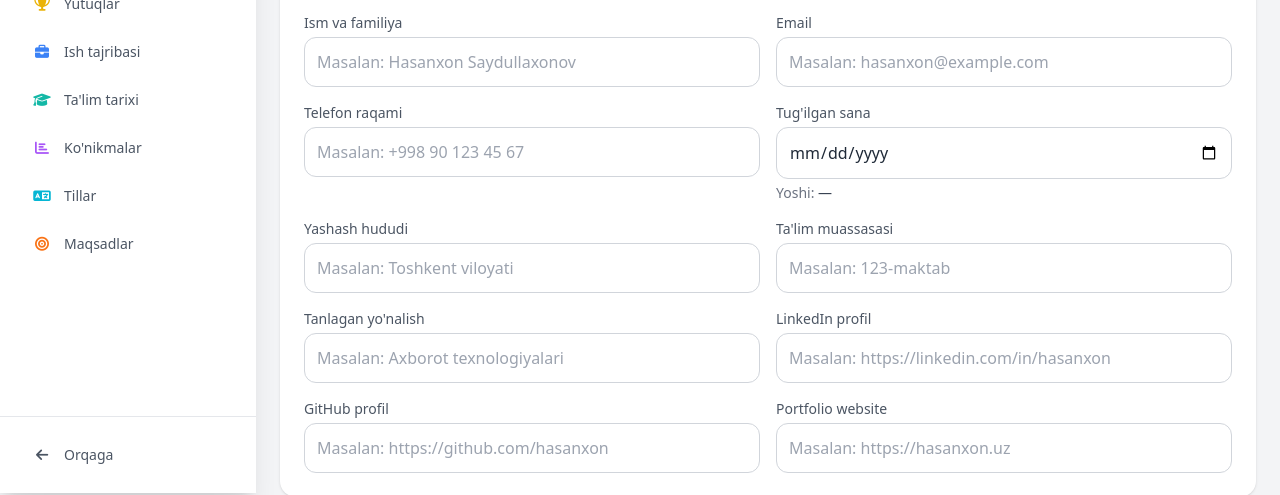
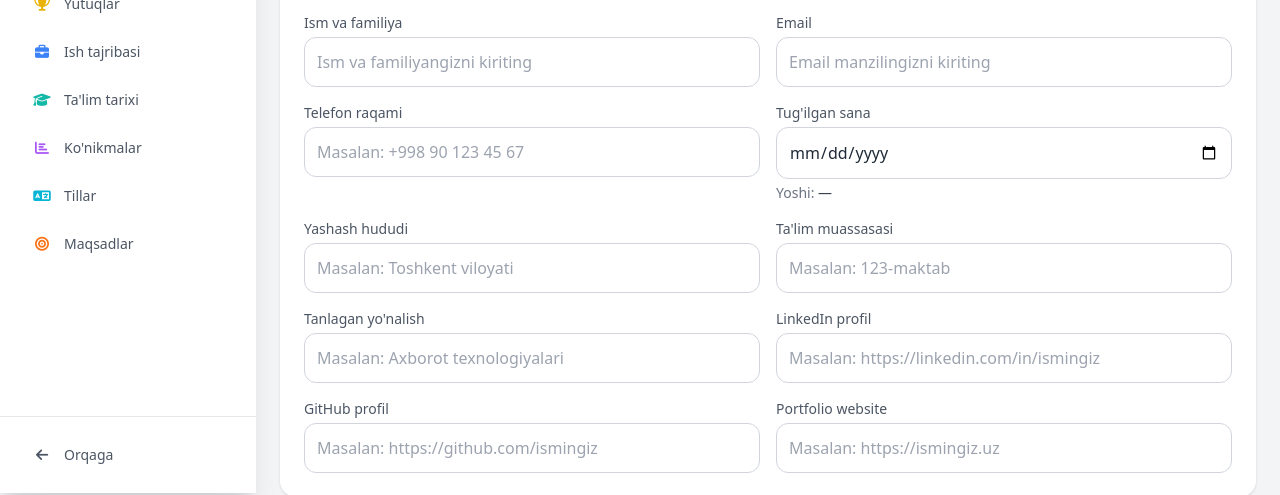
Before and after one commit to Texnovoy2024/e-portfolio-pro, a plain HTML site: page portfolio-editor.html in a window 1280 px wide. Shown: the part 307-802 px from the top of the page. Drawn offline with nearby package versions, Linux system fonts and the light colour scheme.

Commit message:
fix: placeholder lardan shaxsiy ism-familiya o'chirildi, umumiy ko'rinishga o'zgartirildi

```diff
--- a/portfolio-editor.html
+++ b/portfolio-editor.html
@@ -96,16 +96,16 @@
  <div id="infoSection" class="bg-white rounded-2xl shadow p-6">
  <h2 class="text-xl font-semibold text-gray-800 mb-4 flex items-center gap-2"><i class="fa-solid fa-user text-indigo-500"></i> Umumiy ma'lumotlar</h2>
  <div class="grid grid-cols-1 md:grid-cols-2 gap-4">
- <div><label class="block text-sm font-medium text-gray-600 mb-1">Ism va familiya</label><input id="fullName" type="text" class="w-full border border-gray-300 bg-white text-gray-800 focus:border-indigo-500 focus:ring-1 focus:ring-indigo-500 p-3 rounded-xl transition" placeholder="Masalan: Hasanxon Saydullaxonov"></div>
- <div><label class="block text-sm font-medium text-gray-600 mb-1">Email</label><input id="email" type="email" class="w-full border border-gray-300 bg-white text-gray-800 focus:border-indigo-500 focus:ring-1 focus:ring-indigo-500 p-3 rounded-xl transition" placeholder="Masalan: hasanxon@example.com"></div>
+ <div><label class="block text-sm font-medium text-gray-600 mb-1">Ism va familiya</label><input id="fullName" type="text" class="w-full border border-gray-300 bg-white text-gray-800 focus:border-indigo-500 focus:ring-1 focus:ring-indigo-500 p-3 rounded-xl transition" placeholder="Ism va familiyangizni kiriting"></div>
+ <div><label class="block text-sm font-medium text-gray-600 mb-1">Email</label><input id="email" type="email" class="w-full border border-gray-300 bg-white text-gray-800 focus:border-indigo-500 focus:ring-1 focus:ring-indigo-500 p-3 rounded-xl transition" placeholder="Email manzilingizni kiriting"></div>
  <div><label class="block text-sm font-medium text-gray-600 mb-1">Telefon raqami</label><input id="phoneNumber" type="tel" class="w-full border border-gray-300 bg-white text-gray-800 focus:border-indigo-500 focus:ring-1 focus:ring-indigo-500 p-3 rounded-xl transition" placeholder="Masalan: +998 90 123 45 67"></div>
  <div><label class="block text-sm font-medium text-gray-600 mb-1">Tug'ilgan sana</label><input id="birthDate" type="date" class="w-full border border-gray-300 bg-white text-gray-800 focus:border-indigo-500 focus:ring-1 focus:ring-indigo-500 p-3 rounded-xl transition"><div class="mt-1 text-sm text-gray-500">Yoshi: <span id="ageValue" class="font-medium text-gray-700">—</span></div></div>
  <div><label class="block text-sm font-medium text-gray-600 mb-1">Yashash hududi</label><input id="region" type="text" class="w-full border border-gray-300 bg-white text-gray-800 focus:border-indigo-500 focus:ring-1 focus:ring-indigo-500 p-3 rounded-xl transition" placeholder="Masalan: Toshkent viloyati"></div>
  <div><label class="block text-sm font-medium text-gray-600 mb-1">Ta'lim muassasasi</label><input id="school" type="text" class="w-full border border-gray-300 bg-white text-gray-800 focus:border-indigo-500 focus:ring-1 focus:ring-indigo-500 p-3 rounded-xl transition" placeholder="Masalan: 123-maktab"></div>
  <div><label class="block text-sm font-medium text-gray-600 mb-1">Tanlagan yo'nalish</label><input id="major" type="text" class="w-full border border-gray-300 bg-white text-gray-800 focus:border-indigo-500 focus:ring-1 focus:ring-indigo-500 p-3 rounded-xl transition" placeholder="Masalan: Axborot texnologiyalari"></div>
- <div><label class="block text-sm font-medium text-gray-600 mb-1">LinkedIn profil</label><input id="linkedin" type="url" class="w-full border border-gray-300 bg-white text-gray-800 focus:border-indigo-500 focus:ring-1 focus:ring-indigo-500 p-3 rounded-xl transition" placeholder="Masalan: https://linkedin.com/in/hasanxon"></div>
- <div><label class="block text-sm font-medium text-gray-600 mb-1">GitHub profil</label><input id="github" type="url" class="w-full border border-gray-300 bg-white text-gray-800 focus:border-indigo-500 focus:ring-1 focus:ring-indigo-500 p-3 rounded-xl transition" placeholder="Masalan: https://github.com/hasanxon"></div>
- <div><label class="block text-sm font-medium text-gray-600 mb-1">Portfolio website</label><input id="portfolio" type="url" class="w-full border border-gray-300 bg-white text-gray-800 focus:border-indigo-500 focus:ring-1 focus:ring-indigo-500 p-3 rounded-xl transition" placeholder="Masalan: https://hasanxon.uz"></div>
+ <div><label class="block text-sm font-medium text-gray-600 mb-1">LinkedIn profil</label><input id="linkedin" type="url" class="w-full border border-gray-300 bg-white text-gray-800 focus:border-indigo-500 focus:ring-1 focus:ring-indigo-500 p-3 rounded-xl transition" placeholder="Masalan: https://linkedin.com/in/ismingiz"></div>
+ <div><label class="block text-sm font-medium text-gray-600 mb-1">GitHub profil</label><input id="github" type="url" class="w-full border border-gray-300 bg-white text-gray-800 focus:border-indigo-500 focus:ring-1 focus:ring-indigo-500 p-3 rounded-xl transition" placeholder="Masalan: https://github.com/ismingiz"></div>
+ <div><label class="block text-sm font-medium text-gray-600 mb-1">Portfolio website</label><input id="portfolio" type="url" class="w-full border border-gray-300 bg-white text-gray-800 focus:border-indigo-500 focus:ring-1 focus:ring-indigo-500 p-3 rounded-xl transition" placeholder="Masalan: https://ismingiz.uz"></div>
  </div>
  </div>
 
```
Also changed, not shown: index.html (+1 -1 lines).
